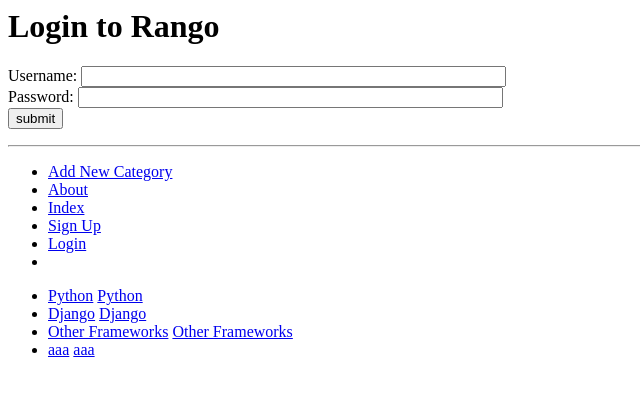
After one commit to ssunnyzhu/tango_with_django_project, a Django app: page /rango/login/ in a window 1280 px wide. The commit adds this page. Shown: the top 396 px of the page, without its empty margins (0-640 px from the left). Run offline with Django 3.2, Linux system fonts and the light colour scheme; data comes from the database, SQL or seed files in the repository.

Commit message:
ch9 without ex

```diff
--- a/rango/urls.py
+++ b/rango/urls.py
@@ -20,6 +20,9 @@ urlpatterns = [
     url(r'^register/$',
         views.register,
         name='register'), # New pattern!
+    url(r'^login/$', views.user_login, name='login'),
+    url(r'^restricted/', views.restricted, name='restricted'),
+    url(r'^logout/$', views.user_logout, name='logout'),
 ]
 #This code imports the relevant Django machinery
 # for URL mappings and the views module from rango
--- a/rango/views.py
+++ b/rango/views.py
@@ -8,6 +8,11 @@ from rango.models import Page
 from rango.forms import CategoryForm
 from rango.forms import PageForm
 from rango.forms import UserForm, UserProfileForm
+from django.contrib.auth import authenticate, login
+from django.http import HttpResponseRedirect, HttpResponse
+from django.core.urlresolvers import reverse
+from django.contrib.auth.decorators import login_required
+from django.contrib.auth import logout
 
 def index(request):
    # Construct a dictionary to pass to the template engine as its context.
@@ -168,3 +173,58 @@ def register(request):
                   {'user_form': user_form,
                    'profile_form': profile_form,
                    'registered': registered})
+
+def user_login(request):
+    # If the request is a HTTP POST, try to pull out the relevant information.
+    if request.method == 'POST':
+        # Gather the username and password provided by the user.
+        # This information is obtained from the login form.
+        # We use request.POST.get('<variable>') as opposed
+        # to request.POST['<variable>'], because the
+        # request.POST.get('<variable>') returns None if the
+        # value does not exist, while request.POST['<variable>']
+        #  will raise a KeyError exception.
+        username = request.POST.get('username')
+        password = request.POST.get('password')
+
+        # Use Django's machinery to attempt to see if the username/password
+        #  combination is valid - a User object is returned if it is.
+        user = authenticate(username=username, password=password)
+
+        # If we have a User object, the details are correct.
+        # If None (Python's way of representing the absence of a value), no user
+        #  with matching credentials was found.
+        if user:
+            # Is the account active? It could have been disabled.
+            if user.is_active:
+                # If the account is valid and active, we can log the user in.
+                #  We'll send the user back to the homepage.
+                login(request, user)
+                return HttpResponseRedirect(reverse('index'))
+            else:
+                # An inactive account was used - no logging in!
+                return HttpResponse("Your Rango account is disabled.")
+        else:
+            # Bad login details were provided. So we can't log the user in.
+            print("Invalid login details: {0}, {1}".format(username, password))
+            return HttpResponse("Invalid login details supplied.")
+
+    # The request is not a HTTP POST, so display the login form. # This scenario would most likely be a HTTP GET.
+    else:
+        # No context variables to pass to the template system, hence the
+        #  blank dictionary object...
+        return render(request, 'rango/login.html', {})
+
+
+@login_required
+def restricted(request):
+    return HttpResponse("Since you're logged in, you can see this text!")
+
+# Use the login_required() decorator to ensure only those logged in can
+#  access the view.
+@login_required
+def user_logout(request):
+    # Since we know the user is logged in, we can now just log them out.
+    logout(request)
+    # Take the user back to the homepage.
+    return HttpResponseRedirect(reverse('index'))
--- a/tango_with_django_project/settings.py
+++ b/tango_with_django_project/settings.py
@@ -20,6 +20,8 @@ TEMPLATES_DIR = os.path.join(BASE_DIR, 'templates')
 STATIC_DIR = os.path.join(BASE_DIR, 'static')
 MEDIA_DIR = os.path.join(BASE_DIR, 'media')
 
+#to handle scenario a user attempt to access the restricted view but is not logged in
+LOGIN_URL = '/rango/login/'
 
 
 # Quick-start development settings - unsuitable for production
--- a/templates/rango/base.html
+++ b/templates/rango/base.html
@@ -23,6 +23,7 @@
                 <li><a href="{% url 'rango:about' %}">About</a></li>
                 <li><a href="{% url 'rango:index' %}">Index</a></li>
                 <li><a href="{% url 'rango:register' %}">Sign Up</a></li>
+                <li><a href="{% url 'rango:login' %}">Login</a><li>
             </ul>
         </div>
         <div>
--- /dev/null
+++ b/templates/rango/login.html
@@ -0,0 +1,18 @@
+{% extends 'rango/base.html' %}
+{% load staticfiles %}
+
+{% block title_block %}
+    Login
+{% endblock %}
+
+{% block body_block %}
+<h1>Login to Rango</h1>
+<form id="login_form" method="post" action="{% url 'rango:login' %}">
+    {% csrf_token %}
+    Username: <input type="text" name="username" value="" size="50" />
+    <br />
+    Password: <input type="password" name="password" value="" size="50" />
+    <br />
+    <input type="submit" value="submit" />
+</form>
+{% endblock %}
```
Also changed, not shown: rango/restricted.html (added, +12 -0 lines), templates/rango/index.html (+6 -1 lines).
